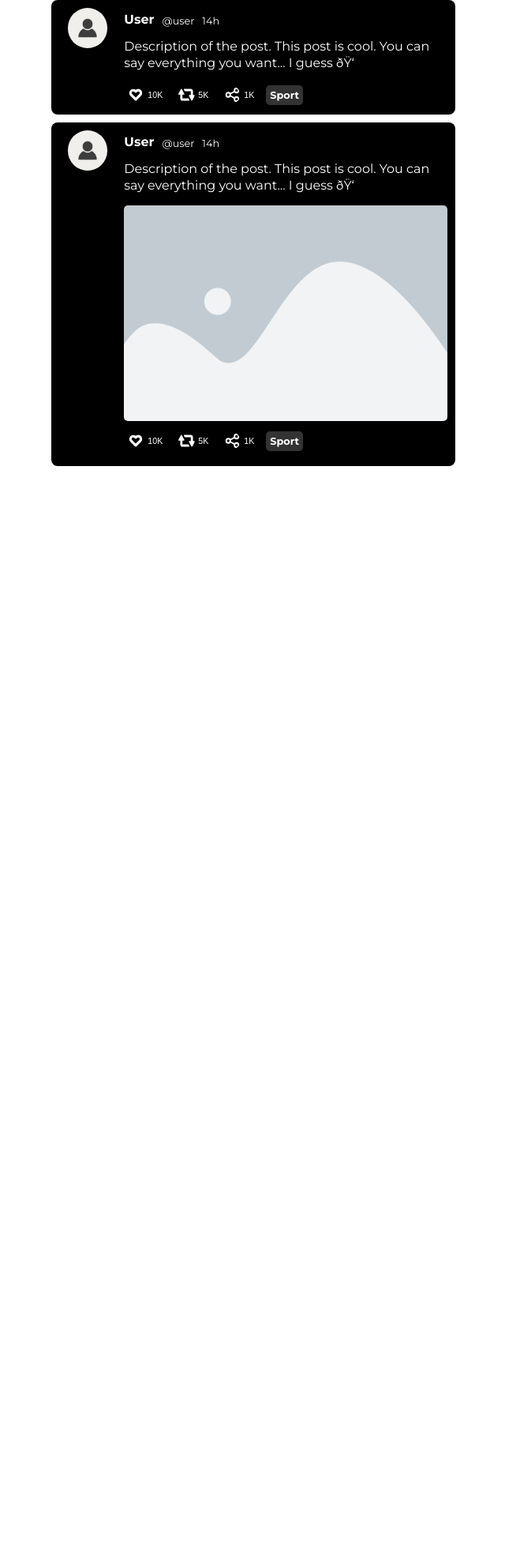
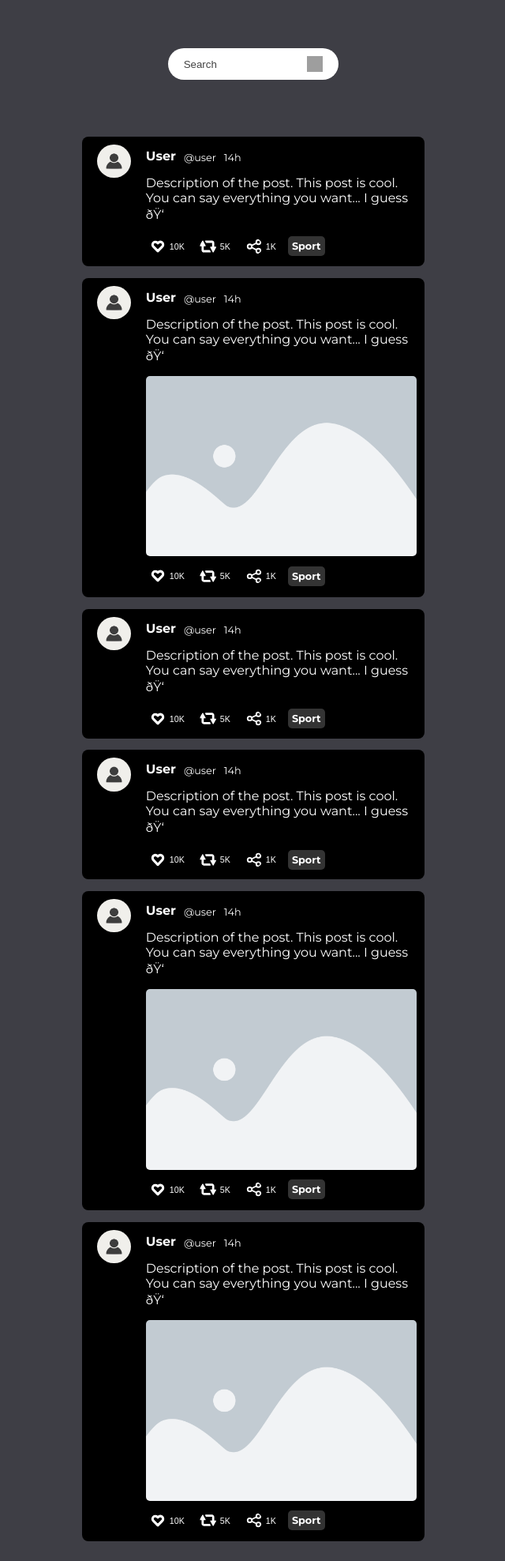
Before and after one commit to HugoM25/WE4A_Blog_Project, a PHP site: page / in a window 1280 px wide. Shown: the whole page at 79% size, without its empty margins (319-959 px from the left). Run offline with PHP 8.4, Linux system fonts and the light colour scheme; grey boxes are pictures that could not be loaded.

Commit message:
Feat: Added search bar

```diff
--- a/css/index.css
+++ b/css/index.css
@@ -1,13 +1,53 @@
+:root {
+    --background-color: #3e3e45;
+}
+
+.main-layout {
+    display: grid;
+    grid-template-areas:
+        "trends search search search options"
+        "trends posts-feed posts-feed posts-feed options"
+        "trends posts-feed posts-feed posts-feed options";
+    grid-template-columns: 0.4fr 0.1fr 0.2fr 0.1fr 0.4fr;
+    grid-template-rows: 0.1fr 1fr 0.1fr;
+    gap: 10px;
+
+    min-width: 100vw;
+    min-height: 100vh;
+
+    background-color: var(--background-color);
+}
+
+.trends {
+    grid-area: trends;
+}
+
+.search {
+    grid-area: search;
+
+    display: flex;
+    flex-direction: column;
+    justify-content: center;
+    align-items: center;
+
+    width: 100%;
+    height: 100%;
+}
+
+.options {
+    grid-area: options;
+}
 .posts-feed {
+    grid-area: posts-feed;
     display: flex;
     flex-direction: column;
     justify-content: space-between;
+    width: 100%;
     gap: 10px;
-    width: 40%;
-    margin: auto;
-    max-height: 100vh;
+    max-height: 90vh;
     overflow-y: scroll;
 }
-.posts-feed::-webkit-scrollbar{
-    display: none;
+
+.posts-feed::-webkit-scrollbar {
+    width: 0px;
 }
--- a/index.html
+++ b/index.html
@@ -4,10 +4,117 @@
     <title>Blog Project</title>
     <link rel="stylesheet" href="css/post.css">
     <link rel="stylesheet" href="css/index.css">
+    <link rel="stylesheet" href="css/search.css">
 </head>
 <body>
+    <div class="main-layout">
+        <div class="trends">
+
+        </div>
+        <div class="search">
+            <div class="search-field">
+                <input type="text" placeholder="Search">
+                <button class="search-button">
+                    <img src="images/icons/search_icon.svg" class="icon-search"></img>
+                </button>
+            </div>
+        </div>
+        <div class="options">
+
+        </div>
         <div class="posts-feed">
+            <div class="post">
+                <div class="profile">
+                    <img src="images/default_pic.jpg" alt="Profile Picture">
+                </div>
+                <div class="header">
+                    <a class="user-name" href="https://twitter.com/home"> User </a>
+                    <p class="user-id"> @user </p>
+                    <p class="post-date"> 14h </p>
+                </div>
+                <div class="content">
+                    <p>Description of the post. This post is cool. You can say everything you want... I guess 👍</p>
+                </div>
+                <div class="footer">
+                    <button class="action red">
+                        <img src="images/icons/heart_icon.svg" class="icon-like"></img>
+                        <p> 10K </p>
+                    </button>
+                    <button class="action green">
+                        <img src="images/icons/echo_icon.svg" class="icon-echo"></img>
+                        <p> 5K </p>
+                    </button>
+                    <button class="action blue">
+                        <img src="images/icons/share_icon.svg" class="icon-like"></img>
+                        <p> 1K </p>
+                    </button>
+                    <div class="flair">
+                        <p>Sport</p>
+                    </div>
+                </div>
+            </div>
 
+            <div class="post">
+                <div class="profile">
+                    <img src="images/default_pic.jpg" alt="Profile Picture">
+                </div>
+                <div class="header">
+                    <a class="user-name" href="https://twitter.com/home"> User </a>
+                    <p class="user-id"> @user </p>
+                    <p class="post-date"> 14h </p>
+                </div>
+                <div class="content">
+                    <p>Description of the post. This post is cool. You can say everything you want... I guess 👍</p>
+                    <img src="images/placeholder_img.png"></img>
+                </div>
+                <div class="footer">
+                    <button class="action red">
+                        <img src="images/icons/heart_icon.svg" class="icon-like"></img>
+                        <p> 10K </p>
+                    </button>
+                    <button class="action green">
+                        <img src="images/icons/echo_icon.svg" class="icon-echo"></img>
+                        <p> 5K </p>
+                    </button>
+                    <button class="action blue">
+                        <img src="images/icons/share_icon.svg" class="icon-like"></img>
+                        <p> 1K </p>
+                    </button>
+                    <div class="flair">
+                        <p>Sport</p>
+                    </div>
+                </div>
+            </div>
+            <div class="post">
+                <div class="profile">
+                    <img src="images/default_pic.jpg" alt="Profile Picture">
+                </div>
+                <div class="header">
+                    <a class="user-name" href="https://twitter.com/home"> User </a>
+                    <p class="user-id"> @user </p>
+                    <p class="post-date"> 14h </p>
+                </div>
+                <div class="content">
+                    <p>Description of the post. This post is cool. You can say everything you want... I guess 👍</p>
+                </div>
+                <div class="footer">
+                    <button class="action red">
+                        <img src="images/icons/heart_icon.svg" class="icon-like"></img>
+                        <p> 10K </p>
+                    </button>
+                    <button class="action green">
+                        <img src="images/icons/echo_icon.svg" class="icon-echo"></img>
+                        <p> 5K </p>
+                    </button>
+                    <button class="action blue">
+                        <img src="images/icons/share_icon.svg" class="icon-like"></img>
+                        <p> 1K </p>
+                    </button>
+                    <div class="flair">
+                        <p>Sport</p>
+                    </div>
+                </div>
+            </div>
             <div class="post">
                 <div class="profile">
                     <img src="images/default_pic.jpg" alt="Profile Picture">
@@ -69,6 +176,38 @@
                     </div>
                 </div>
             </div>
+            <div class="post">
+                <div class="profile">
+                    <img src="images/default_pic.jpg" alt="Profile Picture">
+                </div>
+                <div class="header">
+                    <a class="user-name" href="https://twitter.com/home"> User </a>
+                    <p class="user-id"> @user </p>
+                    <p class="post-date"> 14h </p>
+                </div>
+                <div class="content">
+                    <p>Description of the post. This post is cool. You can say everything you want... I guess 👍</p>
+                    <img src="images/placeholder_img.png"></img>
+                </div>
+                <div class="footer">
+                    <button class="action red">
+                        <img src="images/icons/heart_icon.svg" class="icon-like"></img>
+                        <p> 10K </p>
+                    </button>
+                    <button class="action green">
+                        <img src="images/icons/echo_icon.svg" class="icon-echo"></img>
+                        <p> 5K </p>
+                    </button>
+                    <button class="action blue">
+                        <img src="images/icons/share_icon.svg" class="icon-like"></img>
+                        <p> 1K </p>
+                    </button>
+                    <div class="flair">
+                        <p>Sport</p>
+                    </div>
+                </div>
+            </div>
+        </div>
     </div>
     </body>
 </html>
```
Lines whose indentation alone changed are shown as unchanged.
